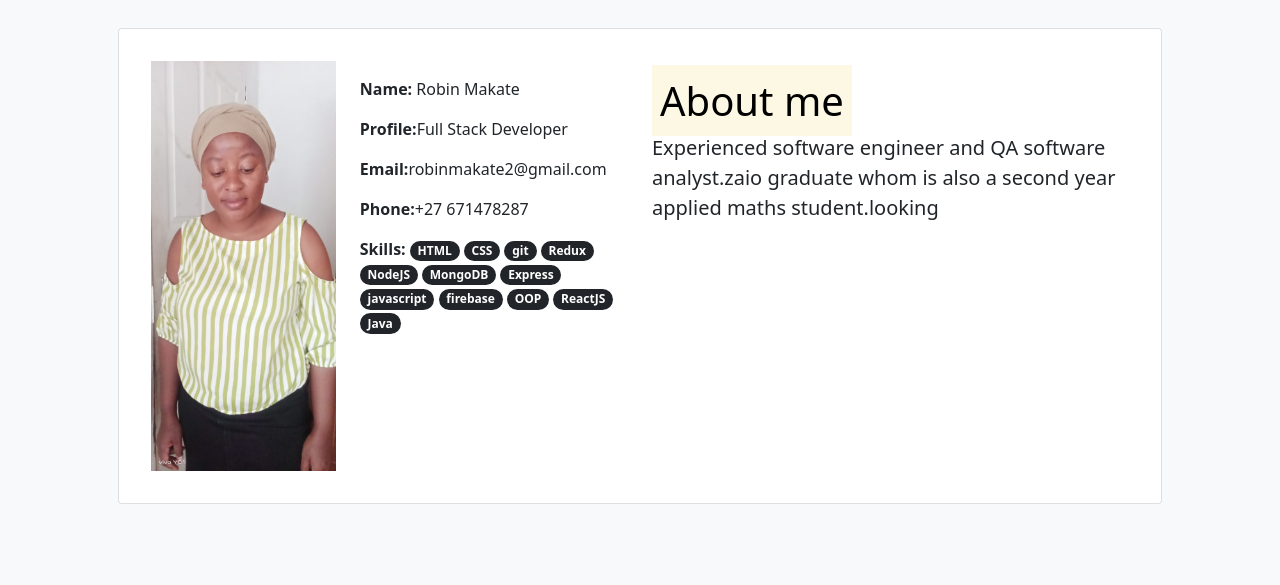
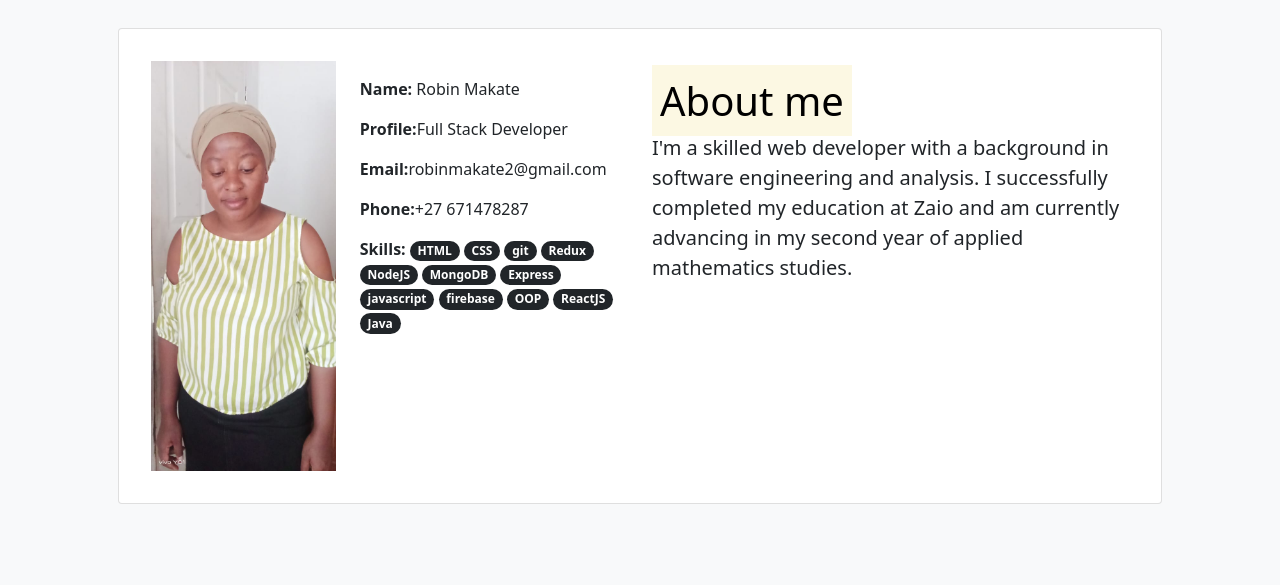
Before and after one commit to Motimpane/Robin, a plain HTML site: page index.html in a window 1280 px wide. Shown: the part 820-1405 px from the top of the page. Drawn offline with nearby package versions, Linux system fonts and the light colour scheme.

Commit message:
Update index.html

```diff
--- a/index.html
+++ b/index.html
@@ -97,8 +97,7 @@
               <div class="col-md-6 mt-3">
                 <h1 class="text-center text-md-start"><mark>About me</mark></h1>
                 <p class="lead">
-                  Experienced software engineer and QA software analyst.zaio graduate whom is also a second year applied maths student.looking
-                </p>
+              I'm a skilled web developer with a background in software engineering and analysis. I successfully completed my education at Zaio and am currently advancing in my second year of applied mathematics studies.   </p>
               </div>
             </div>
           </div>
```
